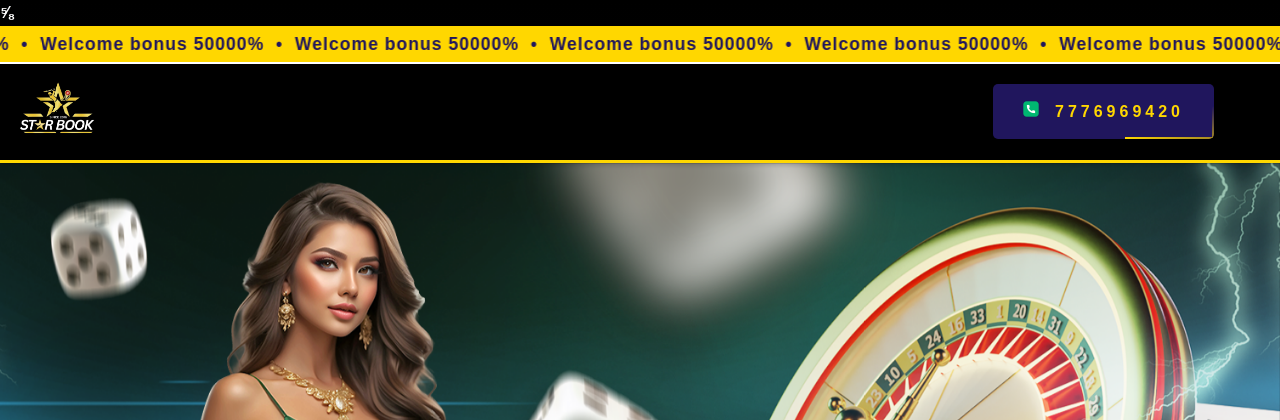
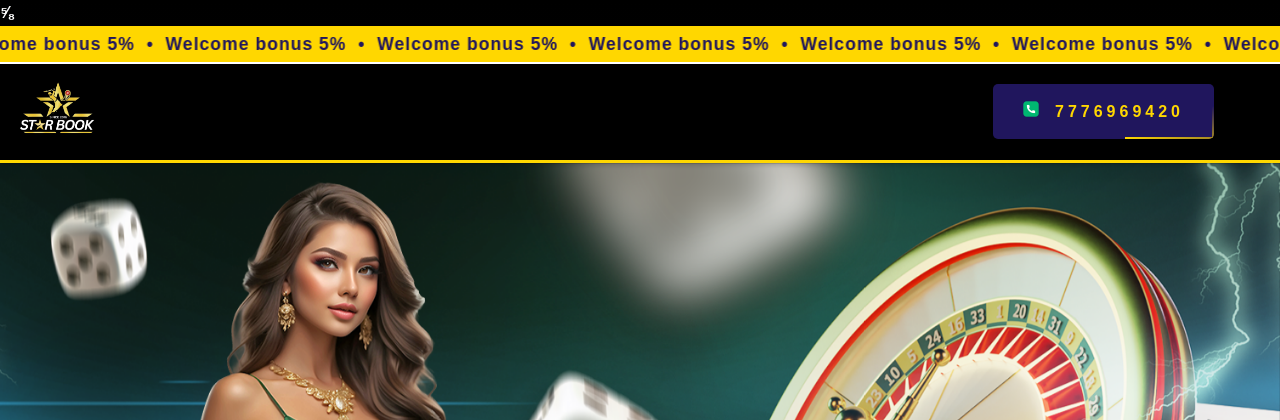
Before and after one commit to aalexander47/Starbook, a Django app: page / in a window 1280 px wide. Shown: the top 420 px of the page. Run offline with Django 5.2, Linux system fonts and the light colour scheme.

Commit message:
50000 to 5%

```diff
--- a/templates/base.html
+++ b/templates/base.html
@@ -16,8 +16,8 @@
     <!-- Top Bar: Welcome Bonus Scroller -->
     <div class="topbar-bonus">
         <div class="topbar-bonus__scroller">
-            <span>Welcome bonus 50000% &nbsp;•&nbsp; Welcome bonus 50000% &nbsp;•&nbsp; Welcome bonus 50000% &nbsp;•&nbsp; Welcome bonus 50000% &nbsp;•&nbsp; Welcome bonus 50000% &nbsp;•&nbsp; Welcome bonus 50000% &nbsp;•&nbsp; Welcome bonus 50000% &nbsp;•&nbsp; Welcome bonus 50000% &nbsp;•&nbsp; Welcome bonus 50000% &nbsp;•&nbsp; Welcome bonus 50000%</span>
-            <span>Welcome bonus 50000% &nbsp;•&nbsp; Welcome bonus 50000% &nbsp;•&nbsp; Welcome bonus 50000% &nbsp;•&nbsp; Welcome bonus 50000% &nbsp;•&nbsp; Welcome bonus 50000% &nbsp;•&nbsp; Welcome bonus 50000% &nbsp;•&nbsp; Welcome bonus 50000% &nbsp;•&nbsp; Welcome bonus 50000% &nbsp;•&nbsp; Welcome bonus 50000% &nbsp;•&nbsp; Welcome bonus 50000%</span>
+            <span>Welcome bonus 5% &nbsp;•&nbsp; Welcome bonus 5% &nbsp;•&nbsp; Welcome bonus 5% &nbsp;•&nbsp; Welcome bonus 5% &nbsp;•&nbsp; Welcome bonus 5% &nbsp;•&nbsp; Welcome bonus 5% &nbsp;•&nbsp; Welcome bonus 5% &nbsp;•&nbsp; Welcome bonus 5% &nbsp;•&nbsp; Welcome bonus 5% &nbsp;•&nbsp; Welcome bonus 5%</span>
+            <span>Welcome bonus 5% &nbsp;•&nbsp; Welcome bonus 5% &nbsp;•&nbsp; Welcome bonus 5% &nbsp;•&nbsp; Welcome bonus 5% &nbsp;•&nbsp; Welcome bonus 5% &nbsp;•&nbsp; Welcome bonus 5% &nbsp;•&nbsp; Welcome bonus 5% &nbsp;•&nbsp; Welcome bonus 5% &nbsp;•&nbsp; Welcome bonus 5% &nbsp;•&nbsp; Welcome bonus 5%</span>
         </div>
     </div>
     <header>
```
